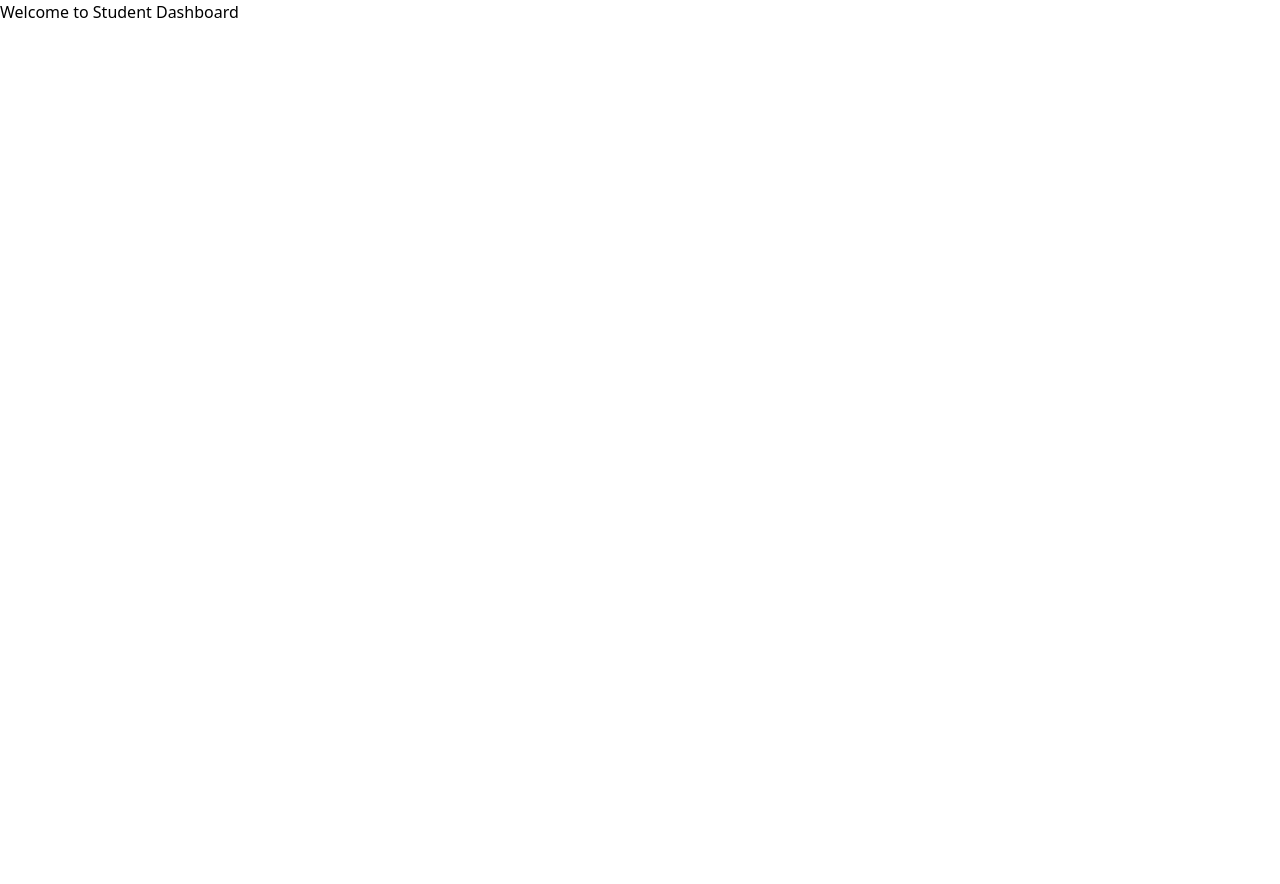
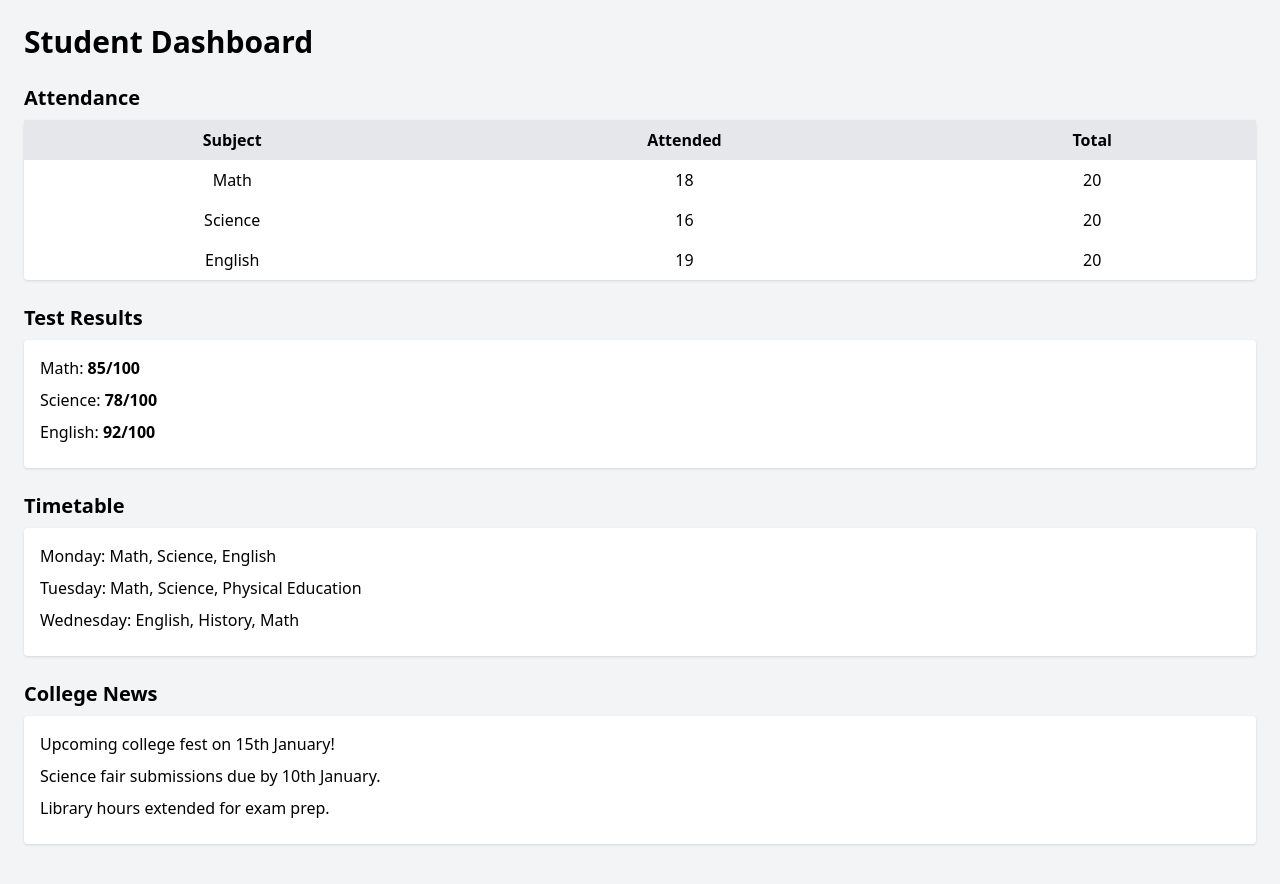
Before and after one commit to Akuttyprince/Attendence_login_1.o, a React (Create React App) app: page /student-dashboard in a window 1280 px wide. Shown: the top 884 px of the page. Before the commit the page ends 800 px from the top, so only its background shows below. Built offline with nearby package versions, Linux system fonts and the light colour scheme; the HTML template or start-up script is replaced by a standard one.

Commit message:
added successfully

```diff
--- a/src/dashboard/Admindashboard.js
+++ b/src/dashboard/Admindashboard.js
@@ -1,17 +1,34 @@
-import React from 'react';
+import React, { useState } from "react";
 
 const AdminDashboard = () => {
-return(
-  <div>
-    <h1>Admin Dashboard</h1>
-    <p>This is the admin dashboard.</p>
+  const [hods, setHods] = useState([]);
 
-  </div>
-)
+  const addHod = () => {
+    const newHod = prompt("Enter HOD Name:");
+    if (newHod) {
+      setHods([...hods, newHod]);
+    }
+  };
 
+  return (
+    <div className="min-h-screen p-6 bg-gray-100">
+      <h1 className="text-3xl font-bold mb-4">Admin Dashboard</h1>
+      <button
+        onClick={addHod}
+        className="bg-blue-500 text-white px-4 py-2 rounded hover:bg-blue-600"
+      >
+        Add HOD
+      </button>
 
+      <ul className="mt-4">
+        {hods.map((hod, index) => (
+          <li key={index} className="p-2 bg-white rounded shadow mb-2">
+            {hod}
+          </li>
+        ))}
+      </ul>
+    </div>
+  );
 };
 
-
-
 export default AdminDashboard;
--- a/src/dashboard/Hoddashboard.js
+++ b/src/dashboard/Hoddashboard.js
@@ -1,7 +1,70 @@
-import React from 'react';
+import React, { useState } from "react";
 
 const HODDashboard = () => {
-  return <h1>Welcome to Hod Dashboard</h1>;
+  const [staff, setStaff] = useState([]);
+  const [classrooms, setClassrooms] = useState([]);
+
+  const addStaff = () => {
+    const newStaff = prompt("Enter Staff Name:");
+    if (newStaff) {
+      setStaff([...staff, newStaff]);
+    }
+  };
+
+  const addClassroom = () => {
+    const newClassroom = prompt("Enter Classroom Name:");
+    if (newClassroom) {
+      setClassrooms([...classrooms, newClassroom]);
+    }
+  };
+
+  return (
+    <div className="min-h-screen p-6 bg-gray-100">
+      <h1 className="text-3xl font-bold mb-4">HOD Dashboard</h1>
+      <div className="mb-6">
+        <button
+          onClick={addStaff}
+          className="bg-green-500 text-white px-4 py-2 rounded hover:bg-green-600 mr-2"
+        >
+          Add Staff
+        </button>
+        <button
+          onClick={addClassroom}
+          className="bg-blue-500 text-white px-4 py-2 rounded hover:bg-blue-600"
+        >
+          Add Classroom
+        </button>
+      </div>
+
+      <div>
+        <h2 className="text-xl font-bold mb-2">Staff List</h2>
+        <ul>
+          {staff.map((staffName, index) => (
+            <li
+              key={index}
+              className="p-2 bg-white rounded shadow mb-2"
+            >
+              {staffName}
+            </li>
+          ))}
+        </ul>
+      </div>
+
+      <div className="mt-6">
+        <h2 className="text-xl font-bold mb-2">Classrooms</h2>
+        <ul>
+          {classrooms.map((className, index) => (
+            <li
+              key={index}
+              className="p-2 bg-white rounded shadow mb-2"
+            >
+              {className}
+            </li>
+          ))}
+        </ul>
+      </div>
+    </div>
+  );
 };
 
 export default HODDashboard;
--- a/src/dashboard/Staffdashboard.js
+++ b/src/dashboard/Staffdashboard.js
@@ -1,7 +1,53 @@
-import React from 'react';
+import React, { useState } from "react";
 
 const StaffDashboard = () => {
-  return <h1>Welcome to Staff Dashboard</h1>;
+  const [students, setStudents] = useState([]);
+
+  const addStudent = () => {
+    const rollNo = prompt("Enter Student Roll Number:");
+    const name = prompt("Enter Student Name:");
+    const dob = prompt("Enter Student Date of Birth (YYYY-MM-DD):");
+
+    if (rollNo && name && dob) {
+      setStudents([...students, { rollNo, name, dob }]);
+    } else {
+      alert("All fields are required!");
+    }
+  };
+
+  return (
+    <div className="min-h-screen p-6 bg-gray-100">
+      <h1 className="text-3xl font-bold mb-4">Staff Dashboard</h1>
+      <button
+        onClick={addStudent}
+        className="bg-green-500 text-white px-4 py-2 rounded hover:bg-green-600"
+      >
+        Add Student
+      </button>
+
+      <div className="mt-6">
+        <h2 className="text-xl font-bold mb-2">Student List</h2>
+        <table className="table-auto w-full bg-white rounded shadow">
+          <thead>
+            <tr className="bg-gray-200">
+              <th className="px-4 py-2">Roll Number</th>
+              <th className="px-4 py-2">Name</th>
+              <th className="px-4 py-2">Date of Birth</th>
+            </tr>
+          </thead>
+          <tbody>
+            {students.map((student, index) => (
+              <tr key={index} className="text-center">
+                <td className="px-4 py-2">{student.rollNo}</td>
+                <td className="px-4 py-2">{student.name}</td>
+                <td className="px-4 py-2">{student.dob}</td>
+              </tr>
+            ))}
+          </tbody>
+        </table>
+      </div>
+    </div>
+  );
 };
 
 export default StaffDashboard;
--- a/src/dashboard/Studentsdashboard.js
+++ b/src/dashboard/Studentsdashboard.js
@@ -1,7 +1,90 @@
-import React from 'react';
+import React from "react";
 
 const StudentDashboard = () => {
-  return <h1>Welcome to Student Dashboard</h1>;
+  const attendance = [
+    { subject: "Math", attended: 18, total: 20 },
+    { subject: "Science", attended: 16, total: 20 },
+    { subject: "English", attended: 19, total: 20 },
+  ];
+
+  const testResults = [
+    { subject: "Math", score: "85/100" },
+    { subject: "Science", score: "78/100" },
+    { subject: "English", score: "92/100" },
+  ];
+
+  const timetable = [
+    { day: "Monday", subjects: ["Math", "Science", "English"] },
+    { day: "Tuesday", subjects: ["Math", "Science", "Physical Education"] },
+    { day: "Wednesday", subjects: ["English", "History", "Math"] },
+  ];
+
+  const news = [
+    "Upcoming college fest on 15th January!",
+    "Science fair submissions due by 10th January.",
+    "Library hours extended for exam prep.",
+  ];
+
+  return (
+    <div className="min-h-screen p-6 bg-gray-100">
+      <h1 className="text-3xl font-bold mb-6">Student Dashboard</h1>
+
+      <div className="mb-6">
+        <h2 className="text-xl font-bold mb-2">Attendance</h2>
+        <table className="table-auto w-full bg-white rounded shadow">
+          <thead>
+            <tr className="bg-gray-200">
+              <th className="px-4 py-2">Subject</th>
+              <th className="px-4 py-2">Attended</th>
+              <th className="px-4 py-2">Total</th>
+            </tr>
+          </thead>
+          <tbody>
+            {attendance.map((record, index) => (
+              <tr key={index} className="text-center">
+                <td className="px-4 py-2">{record.subject}</td>
+                <td className="px-4 py-2">{record.attended}</td>
+                <td className="px-4 py-2">{record.total}</td>
+              </tr>
+            ))}
+          </tbody>
+        </table>
+      </div>
+
+      <div className="mb-6">
+        <h2 className="text-xl font-bold mb-2">Test Results</h2>
+        <ul className="bg-white p-4 rounded shadow">
+          {testResults.map((result, index) => (
+            <li key={index} className="mb-2">
+              {result.subject}: <strong>{result.score}</strong>
+            </li>
+          ))}
+        </ul>
+      </div>
+
+      <div className="mb-6">
+        <h2 className="text-xl font-bold mb-2">Timetable</h2>
+        <ul className="bg-white p-4 rounded shadow">
+          {timetable.map((entry, index) => (
+            <li key={index} className="mb-2">
+              {entry.day}: {entry.subjects.join(", ")}
+            </li>
+          ))}
+        </ul>
+      </div>
+
+      <div className="mb-6">
+        <h2 className="text-xl font-bold mb-2">College News</h2>
+        <ul className="bg-white p-4 rounded shadow">
+          {news.map((item, index) => (
+            <li key={index} className="mb-2">
+              {item}
+            </li>
+          ))}
+        </ul>
+      </div>
+    </div>
+  );
 };
 
 export default StudentDashboard;
```
